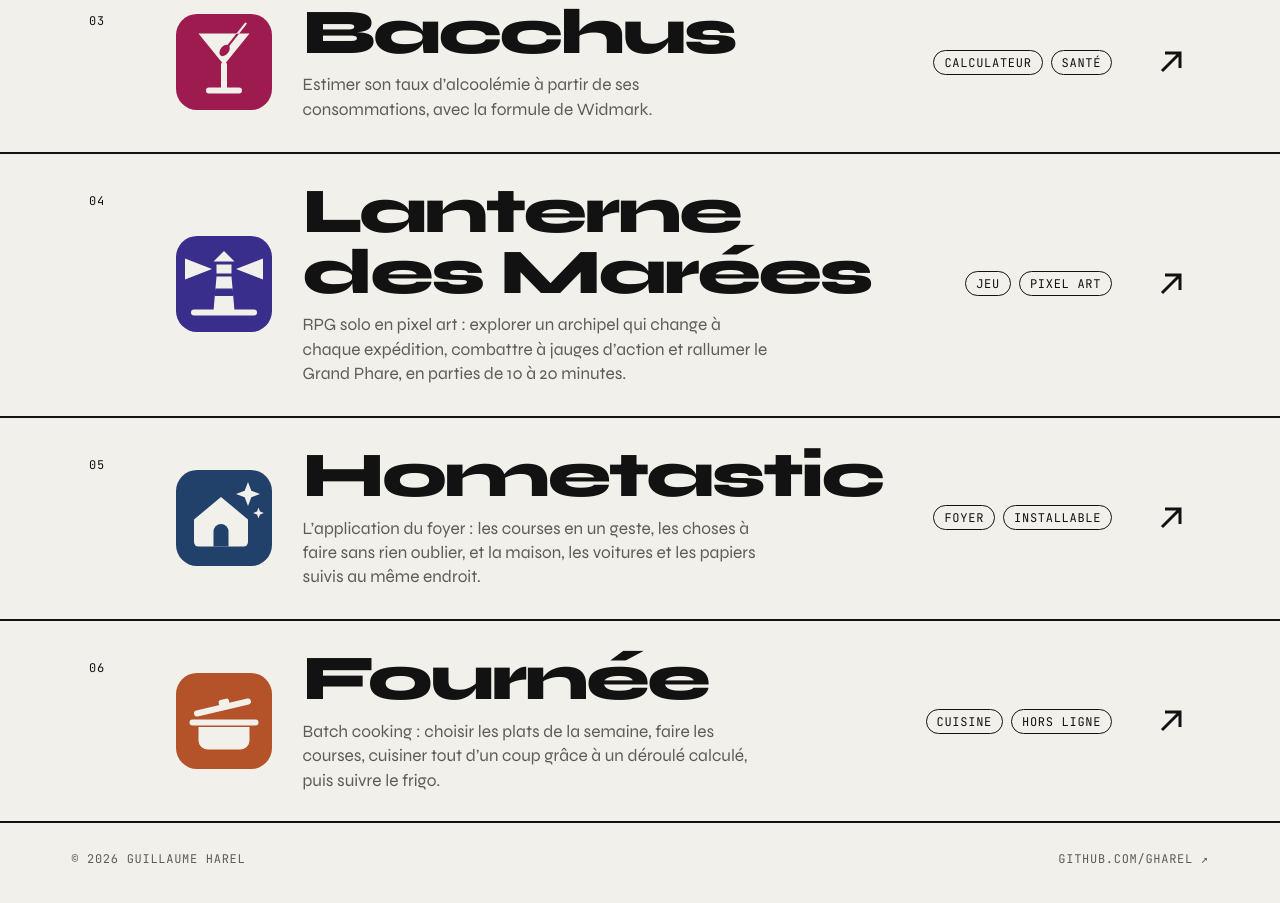
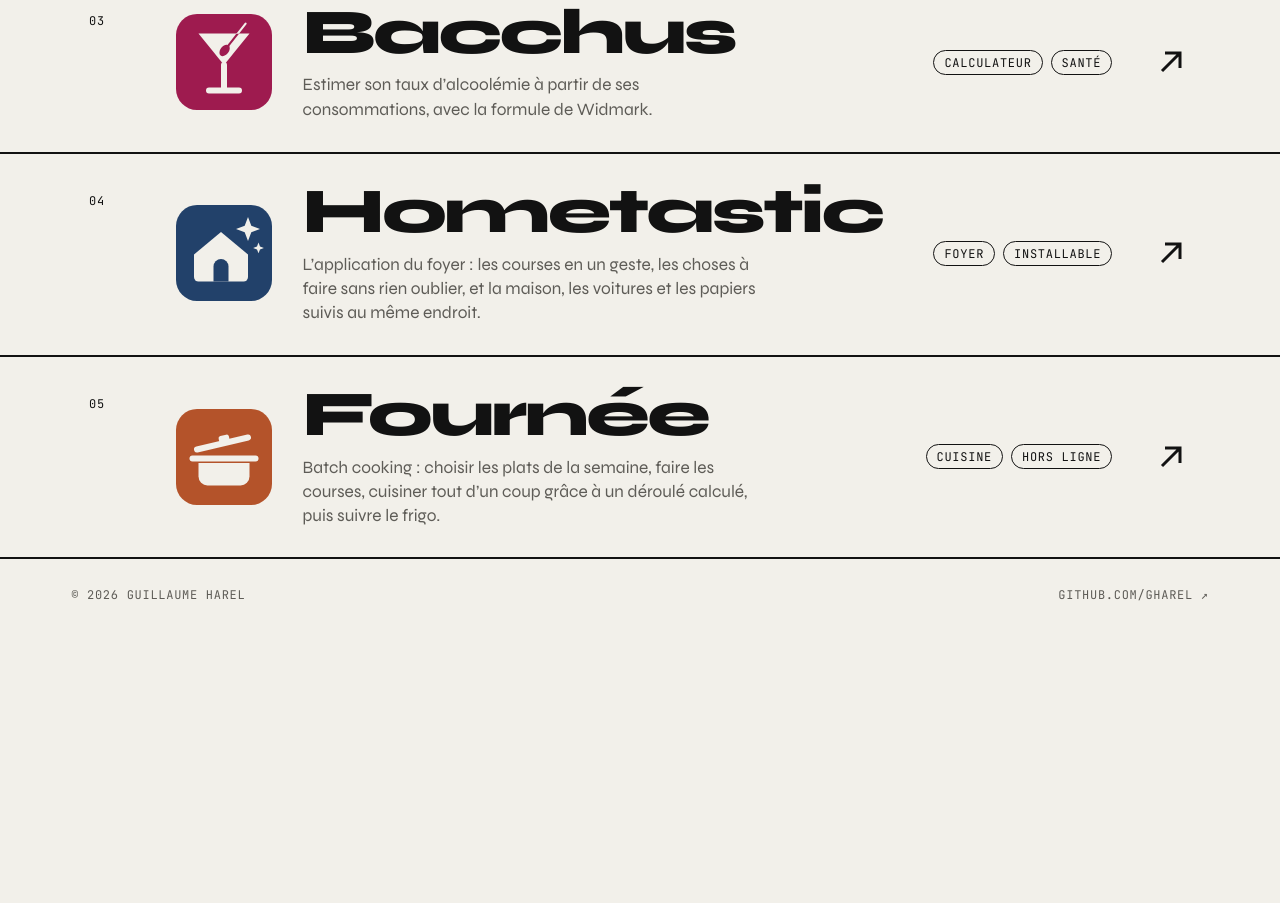
Before and after one commit to gharel/perso, a plain HTML site: page index.html in a window 1280 px wide. Shown: the part 1235-2138 px from the top of the page. After the commit the page ends 1878 px from the top, so only its background shows below. Drawn offline with Linux system fonts and the light colour scheme.

Commit message:
Retrait de Lanterne des Marées
Le projet est supprimé : sa ligne, son glyphe et son animation quittent la
page ; Hometastic et Fournée passent en 04 et 05.

Co-Authored-By: Claude Opus 5.5 <noreply@anthropic.com>

```diff
--- a/index.html
+++ b/index.html
@@ -14,7 +14,7 @@
 <link rel="icon" href="logo.svg" type="image/svg+xml">
 <link rel="apple-touch-icon" href="apple-touch-icon.png">
 <meta property="og:title" content="Projets perso · Guillaume Harel">
-<meta property="og:description" content="Petits outils web gratuits : Piscine, Tea Time, Bacchus, Lanterne des Marées, Hometastic, Fournée.">
+<meta property="og:description" content="Petits outils web gratuits : Piscine, Tea Time, Bacchus, Hometastic, Fournée.">
 <meta property="og:type" content="website">
 <link rel="preconnect" href="https://fonts.googleapis.com">
 <link rel="preconnect" href="https://fonts.gstatic.com" crossorigin>
@@ -28,7 +28,6 @@
   --pool: #2F5BFF;
   --tea: #FF6B2C;
   --wine: #9E1B4F;
-  --lantern: #3A2E8C;
   --home: #22416A;
   --fournee: #B4532A;
   --bg: var(--paper);
@@ -243,10 +242,6 @@ g:nth-child(2) > .wave { animation-duration: 3s; animation-direction: reverse; }
   36% { transform: translateY(-2px) rotate(-5deg); }
   48% { transform: translateY(-1px) rotate(2deg); }
 }
-/* Lanterne des Marées : le faisceau du phare balaie d’un côté puis de l’autre */
-.row:hover .beam, .row:focus-visible .beam { animation: beam 1.6s linear infinite; }
-.row:hover .beam-d, .row:focus-visible .beam-d { animation-delay: -.8s; }
-@keyframes beam { 0%, 100% { opacity: .2; } 50% { opacity: 1; } }
 /* Hometastic : l’étoile scintille au-dessus de la maison */
 .star { transform-box: fill-box; transform-origin: center; }
 .row:hover .star, .row:focus-visible .star { animation: star 1.2s var(--ease) infinite; }
@@ -314,10 +309,10 @@ g:nth-child(2) > .wave { animation-duration: 3s; animation-direction: reverse; }
 
   <main>
     <section class="hero">
-      <h1 class="title reveal" style="--i:1">Projets<br>perso<span class="dot" aria-hidden="true"></span><sup>(06)</sup></h1>
+      <h1 class="title reveal" style="--i:1">Projets<br>perso<span class="dot" aria-hidden="true"></span><sup>(05)</sup></h1>
       <div class="lead reveal" style="--i:2">
         <span class="mono">2026</span>
-        <p>Petits outils web pour le quotidien&nbsp;: entretenir sa piscine, progresser en anglais, estimer son alcoolémie, tenir le foyer, cuisiner la semaine d’avance, et un jeu pour souffler. Gratuits, sans compte, ils tournent dans le navigateur.</p>
+        <p>Petits outils web pour le quotidien&nbsp;: entretenir sa piscine, progresser en anglais, estimer son alcoolémie, tenir le foyer et cuisiner la semaine d’avance. Gratuits, sans compte, ils tournent dans le navigateur.</p>
       </div>
     </section>
 
@@ -384,29 +379,8 @@ g:nth-child(2) > .wave { animation-duration: 3s; animation-direction: reverse; }
         </a>
       </li>
       <li class="reveal" style="--i:6">
-        <a class="row" href="https://gharel.github.io/lanterne/">
+        <a class="row" href="https://gharel.github.io/hometastic/">
           <span class="num mono">04</span>
-          <svg class="glyph" viewBox="0 0 64 64" aria-hidden="true">
-            <rect width="64" height="64" rx="14" fill="var(--lantern)"/>
-            <path class="beam beam-g" d="M24 22L6 15V29Z" fill="#F2F0EA"/>
-            <path class="beam beam-d" d="M40 22L58 15V29Z" fill="#F2F0EA"/>
-            <path d="M25 17L32 10L39 17Z" fill="#F2F0EA"/>
-            <rect x="27" y="19" width="10" height="6" fill="#F2F0EA"/>
-            <path d="M27 27H37L39 50H25Z" fill="#F2F0EA"/>
-            <path d="M26.2 35H37.8L38.2 40H25.8Z" fill="var(--lantern)"/>
-            <path d="M12 51H52" stroke="#F2F0EA" stroke-width="4" stroke-linecap="round"/>
-          </svg>
-          <span class="body">
-            <span class="name">Lanterne des Marées</span>
-            <span class="desc">RPG solo en pixel art&nbsp;: explorer un archipel qui change à chaque expédition, combattre à jauges d’action et rallumer le Grand Phare, en parties de 10 à 20 minutes.</span>
-          </span>
-          <span class="tags mono"><span class="tag">Jeu</span><span class="tag">Pixel art</span></span>
-          <svg class="arrow" viewBox="0 0 40 40" aria-hidden="true"><path d="M11 29L29 11M14 11H29V26" fill="none" stroke="currentColor" stroke-width="3"/></svg>
-        </a>
-      </li>
-      <li class="reveal" style="--i:7">
-        <a class="row" href="https://gharel.github.io/hometastic/">
-          <span class="num mono">05</span>
           <svg class="glyph" viewBox="0 0 64 64" aria-hidden="true">
             <rect width="64" height="64" rx="14" fill="var(--home)"/>
             <path d="M12 33L30 18L48 33V48a3 3 0 0 1-3 3H15a3 3 0 0 1-3-3Z" fill="#F2F0EA"/>
@@ -422,9 +396,9 @@ g:nth-child(2) > .wave { animation-duration: 3s; animation-direction: reverse; }
           <svg class="arrow" viewBox="0 0 40 40" aria-hidden="true"><path d="M11 29L29 11M14 11H29V26" fill="none" stroke="currentColor" stroke-width="3"/></svg>
         </a>
       </li>
-      <li class="reveal" style="--i:8">
+      <li class="reveal" style="--i:7">
         <a class="row" href="https://gharel.github.io/cooking/">
-          <span class="num mono">06</span>
+          <span class="num mono">05</span>
           <svg class="glyph" viewBox="0 0 64 64" aria-hidden="true">
             <rect width="64" height="64" rx="14" fill="var(--fournee)"/>
             <g class="lid">
```
Also changed, not shown: 1 other file.
